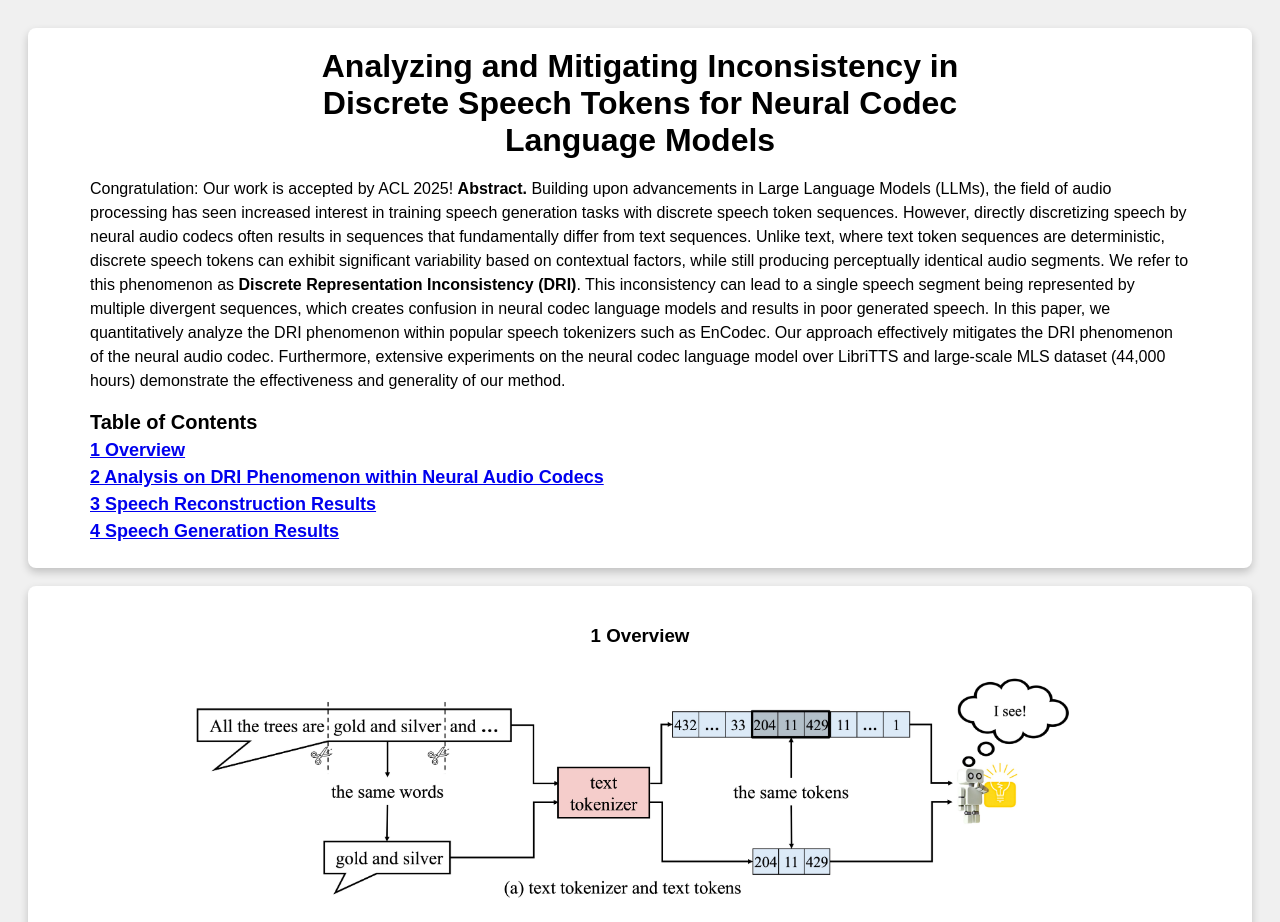
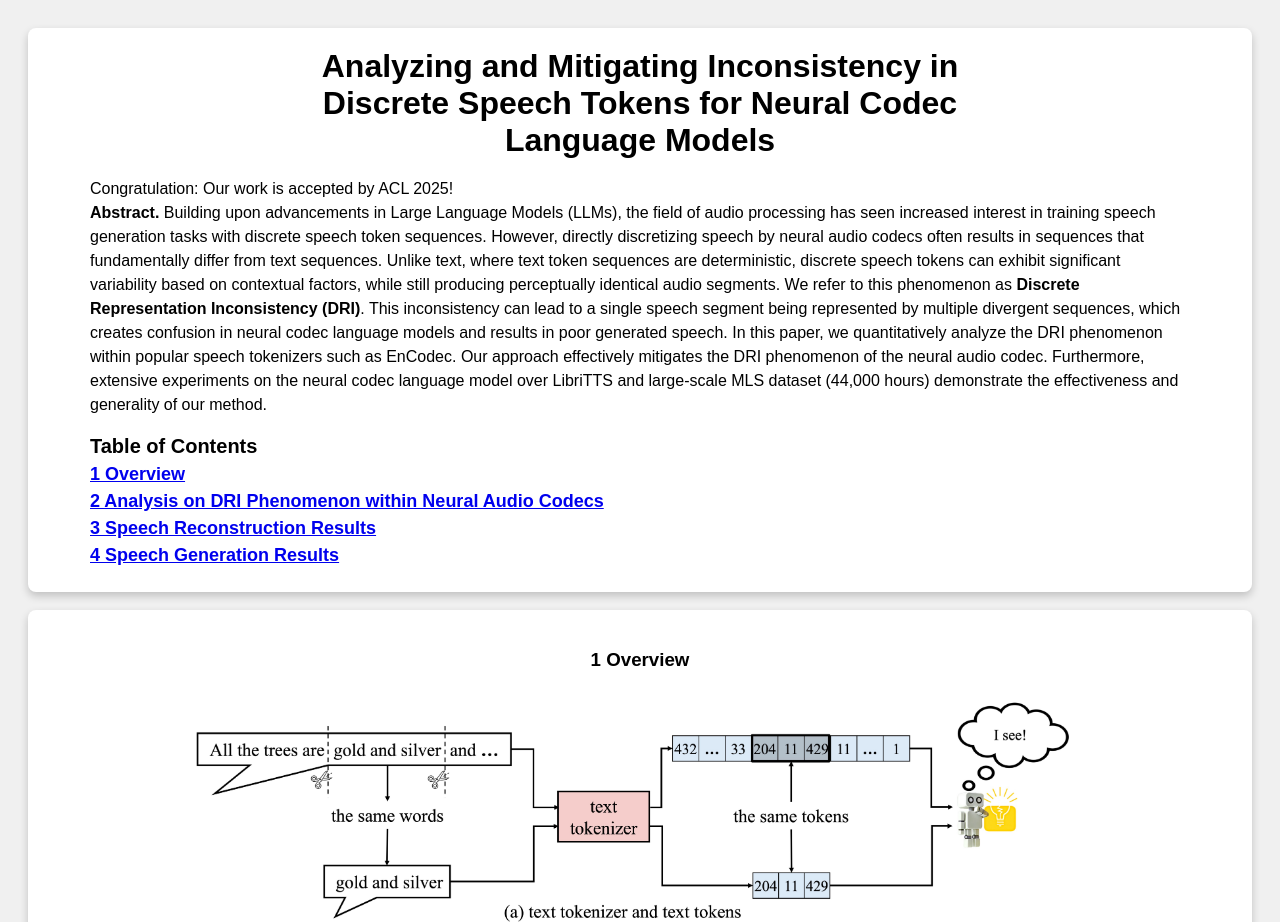
Before and after one commit to ConsistencyInNeuralCodec/consistencyinneuralcodec.github.io, a plain HTML site: page index.html in a window 1280 px wide. Shown: the top 922 px of the page. Drawn offline with Linux system fonts and the light colour scheme.

Commit message:
Update index.html

```diff
--- a/index.html
+++ b/index.html
@@ -217,7 +217,7 @@
     <br>
     <!-- <h2 id="abstract">Abstract</h2> -->
     <p class="centered-paragraph">
-      Congratulation: Our work is accepted by ACL 2025!
+      Congratulation: Our work is accepted by ACL 2025! <br>
       <b>Abstract. </b>Building upon advancements in Large Language Models (LLMs), the field of audio processing has seen increased interest in training speech generation tasks with discrete speech token sequences. However, directly discretizing speech by neural audio codecs often results in sequences that fundamentally differ from text sequences. Unlike text, where text token sequences are deterministic, discrete speech tokens can exhibit significant variability based on contextual factors, while still producing perceptually identical audio segments. We refer to this phenomenon as <b>Discrete Representation Inconsistency (DRI)</b>. This inconsistency can lead to a single speech segment being represented by multiple divergent sequences, which creates confusion in neural codec language models and results in poor generated speech. In this paper, we quantitatively analyze the DRI phenomenon within popular speech tokenizers such as EnCodec. Our approach effectively mitigates the DRI phenomenon of the neural audio codec. Furthermore, extensive experiments on the neural codec language model over LibriTTS and large-scale MLS dataset (44,000 hours) demonstrate the effectiveness and generality of our method.
     </p>
 
```
